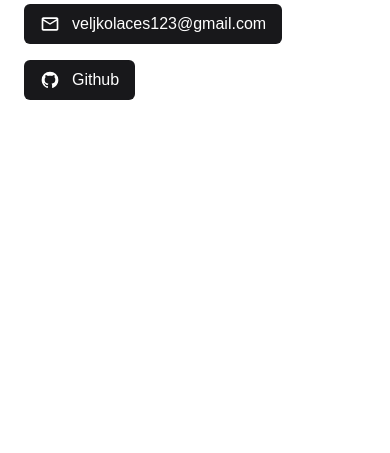
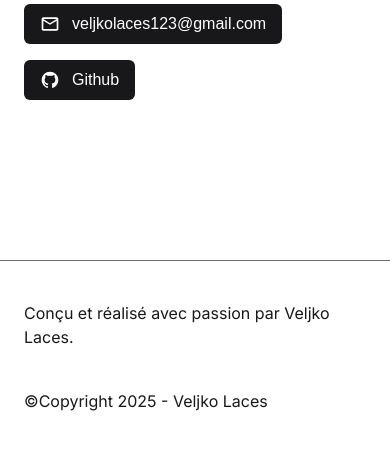
Before and after one commit to Veljko-Laces/Portfolio, a PHP site: page / in a window 390 px wide. Shown: the part 3975-4428 px from the top of the page. Before the commit the page ends 4075 px from the top, so only its background shows below. Run offline with PHP 8.4, Linux system fonts and the light colour scheme.

Commit message:
implémengtation du footer au format mobile

```diff
--- a/assets/css/style.css
+++ b/assets/css/style.css
@@ -314,3 +314,11 @@ input {
     flex-direction: column;
     gap: 4px;
 }
+
+footer {
+    border-top: solid var(--gris) 1px;
+    padding: 40px 24px;
+    display: flex;
+    flex-direction: column;
+    gap: 40px;
+}
--- a/index.php
+++ b/index.php
@@ -226,3 +226,7 @@
             </div>
         </div>
     </div>
+    <footer>
+        <p class="text-base">Conçu et réalisé avec passion par Veljko Laces.</p>
+        <p class="text-base">©Copyright 2025 - Veljko Laces</p>
+    </footer>
```
